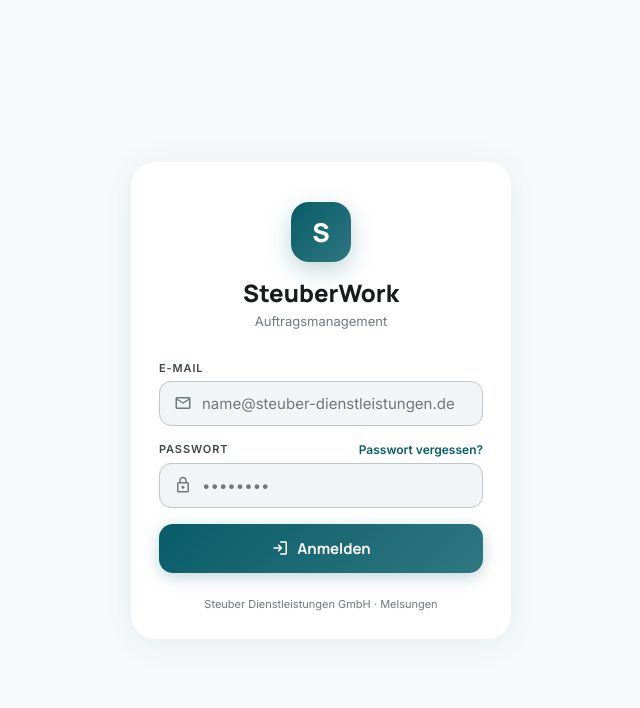
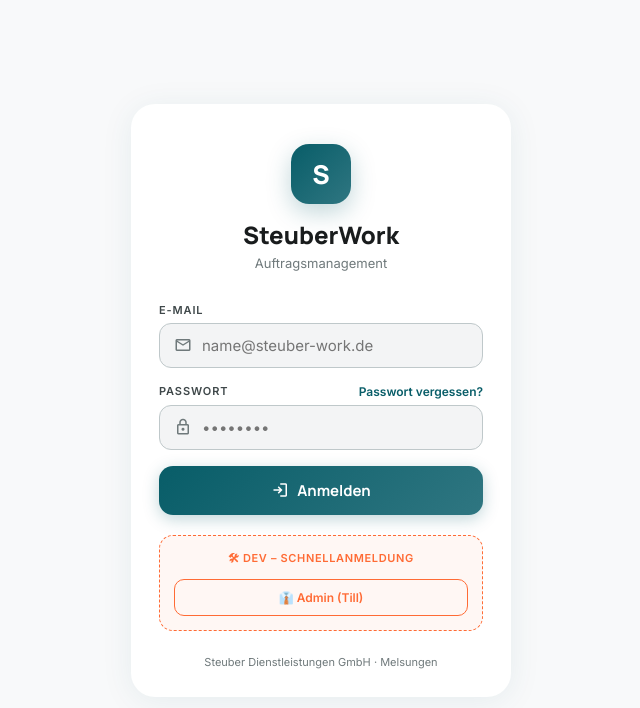
Before and after one commit to Ric-998/steuber-work, a React (Vite) app: page / in a window 1280 px wide. Shown: the top 708 px of the page, without its empty margins (319-959 px from the left). Built offline with nearby package versions, Linux system fonts and the light colour scheme.

Commit message:
Login: DEV_MODE=true, Placeholder auf steuber-work.de

```diff
--- a/src/pages/Login.tsx
+++ b/src/pages/Login.tsx
@@ -2,7 +2,7 @@ import { useState } from 'react'
 import { supabase } from '../lib/supabase'
 
 // ─── DEV ONLY ────────────────────────────────────────────────────────────────
-const DEV_MODE = false
+const DEV_MODE = true
 const DEV_ACCOUNTS = [
   { label: '👔 Admin (Till)', email: 'till@steuber-dienstleistungen.de', password: 'Steuber2024' },
 ]
@@ -71,7 +71,7 @@ export default function Login({ onDevBypass: _onDevBypass }: { onDevBypass?: ()
               <div style={s.inputWrap}>
                 <span className="material-symbols-outlined" style={s.inputIcon}>mail</span>
                 <input type="email" value={email} onChange={e => setEmail(e.target.value)}
-                  placeholder="name@steuber-dienstleistungen.de" required style={s.input} autoComplete="email" />
+                  placeholder="name@steuber-work.de" required style={s.input} autoComplete="email" />
               </div>
             </div>
             <div style={s.field}>
@@ -115,7 +115,7 @@ export default function Login({ onDevBypass: _onDevBypass }: { onDevBypass?: ()
                   <div style={s.inputWrap}>
                     <span className="material-symbols-outlined" style={s.inputIcon}>mail</span>
                     <input type="email" value={resetEmail} onChange={e => setResetEmail(e.target.value)}
-                      placeholder="name@steuber-dienstleistungen.de" required style={s.input} autoFocus />
+                      placeholder="name@steuber-work.de" required style={s.input} autoFocus />
                   </div>
                 </div>
                 {resetMsg && !resetMsg.ok && (
```
Also changed, not shown: 1 other file (tests, documents, lock files or other folders).
